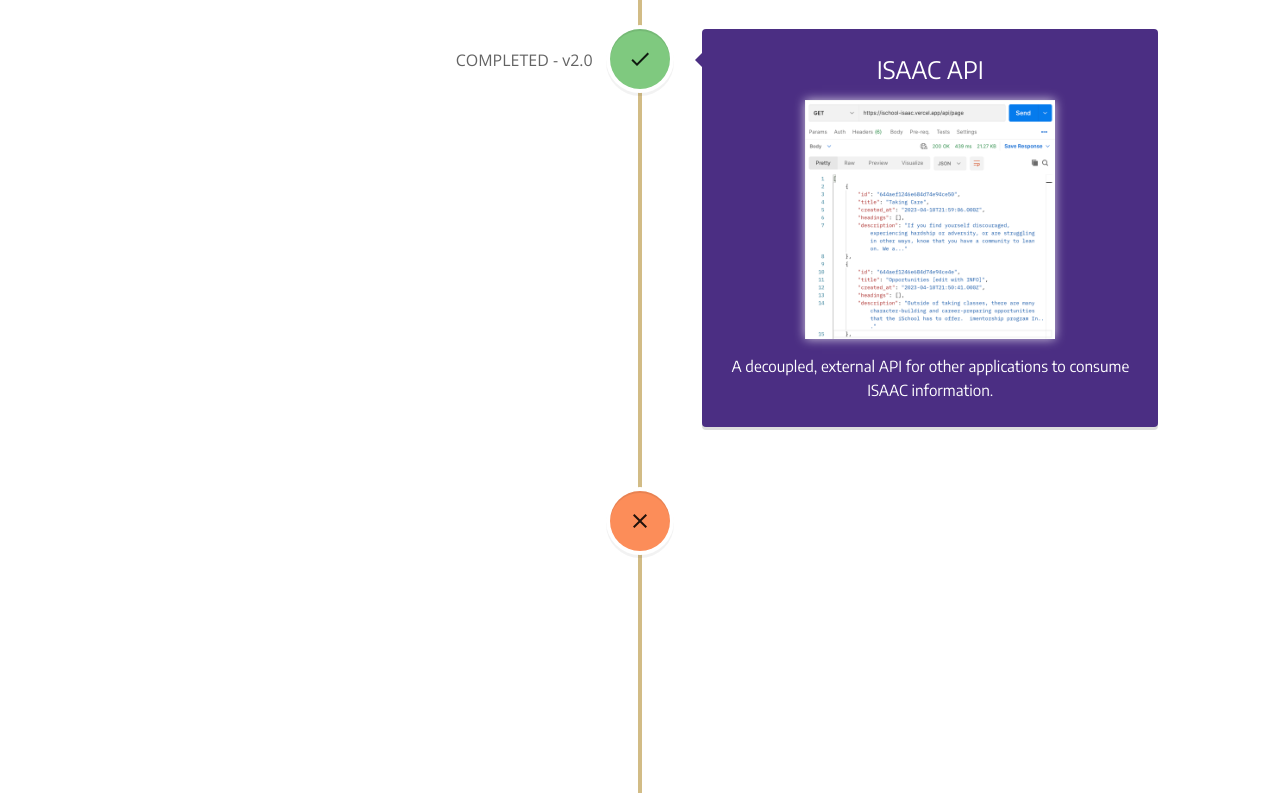
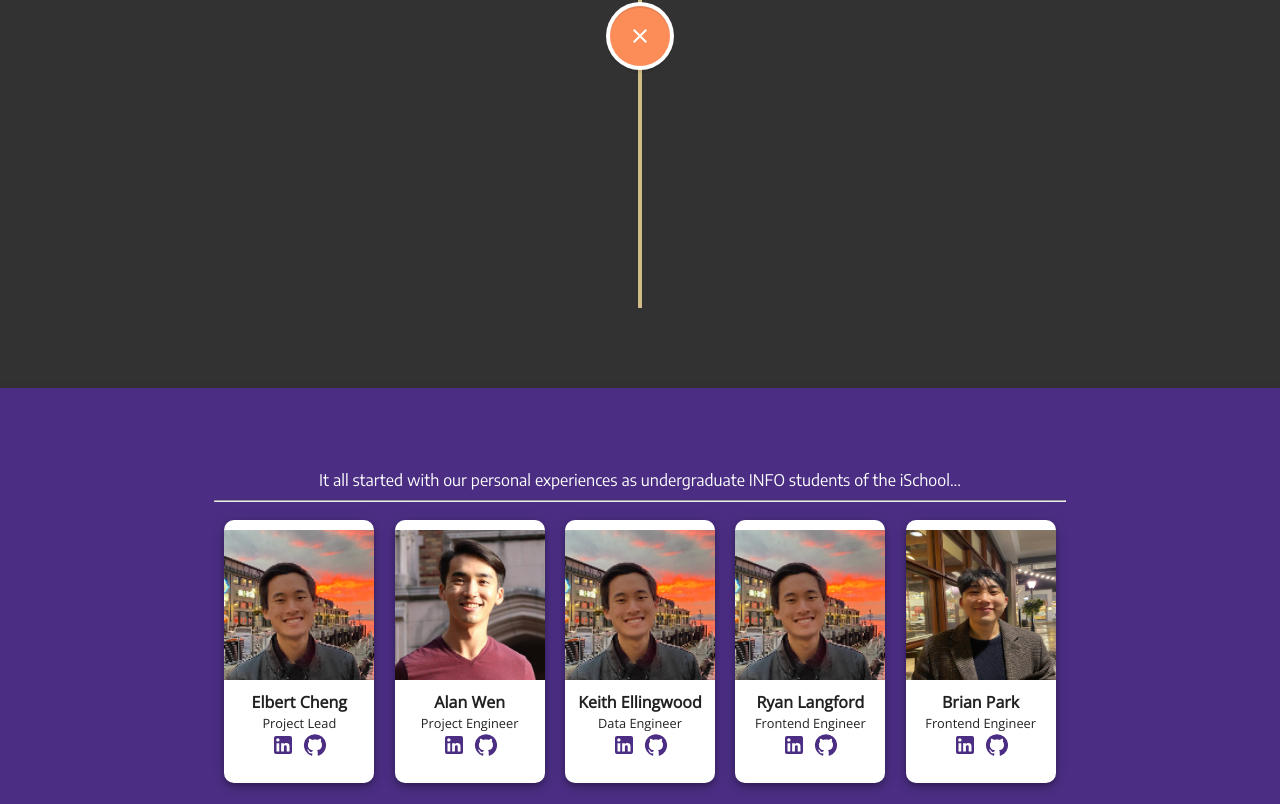
Before and after one commit to regex-capstone/B10-Regex-Capstone, a Next.js app: page /about in a window 1280 px wide. Shown: the part 3125-3929 px from the top of the page. Built offline with nearby package versions, Linux system fonts and the light colour scheme.

Commit message:
Changed BG colors

```diff
--- a/pages/about.tsx
+++ b/pages/about.tsx
@@ -7,7 +7,7 @@ import content from '@/public/about.json'
 import Theme from "@/client/Theme";
 import { GitHub, LinkedIn } from "@mui/icons-material";
 import { Pipeline } from "@/client/about/WhyComponent";
-import Journey, { Questions, Advisers, Validation } from "@/client/about/JourneyComponent"
+import Journey from "@/client/about/JourneyComponent"
 import 'react-vertical-timeline-component/style.min.css';
 
 export default function About() {
@@ -26,8 +26,8 @@ function Body() {
     <Stack direction="column" spacing={0}>
       <Banner hero={content.hero} />
       <Why why={content.why} />
+      <Scale />
       <Team team={content.team} />
-            <Scale />
       <JourneyWrapper />
       <Footer />
     </Stack>
@@ -127,7 +127,8 @@ function Team(props: any) {
   const { team } = props
   return (
     <Box sx={{
-            background: Theme.COLOR.BACKGROUND_DARK,
+      background: Theme.COLOR.PRIMARY,
+      boxShadow: "0 3px 10px rgb(0 0 0 / 0.2)",
       zIndex: 1,
     }}>
       <Container maxWidth="md" sx={{
@@ -208,6 +209,8 @@ function Scale() {
   return (
     <Box sx={{
       boxShadow: "0 3px 10px rgb(0 0 0 / 0.2)",
+      backgroundColor: Theme.COLOR.BACKGROUND_DARK,
+      color: Theme.COLOR.TEXT_LIGHT,
     }}>
       <Container maxWidth="lg" sx={{
         paddingTop: "10vh",
@@ -241,7 +244,7 @@ function JourneyWrapper() {
 function Footer() {
   return (
     <Box sx={{
-            backgroundColor: Theme.COLOR.PRIMARY,
+      backgroundColor: Theme.COLOR.BACKGROUND_DARK,
       color: Theme.COLOR.TEXT_LIGHT
     }}>
       <Typography
```
Lines whose indentation alone changed are shown as unchanged.
